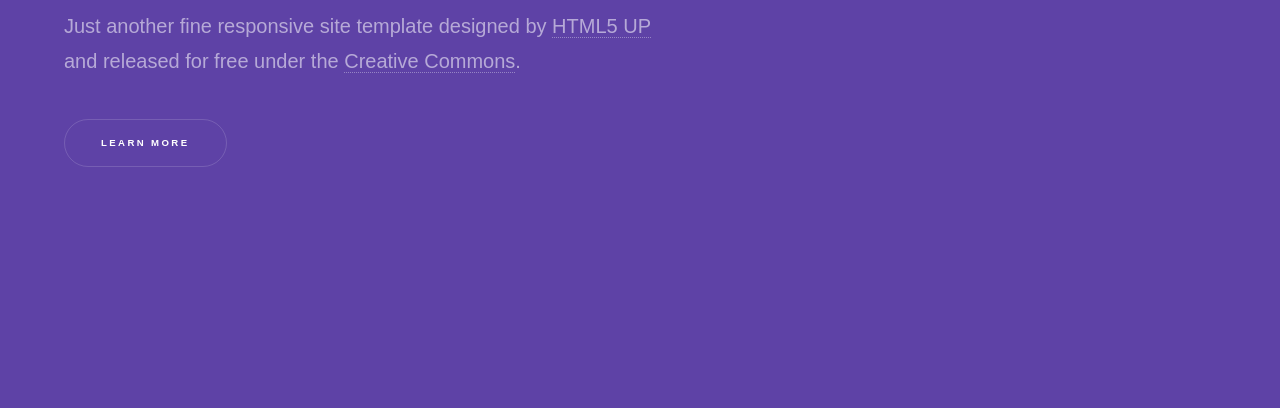
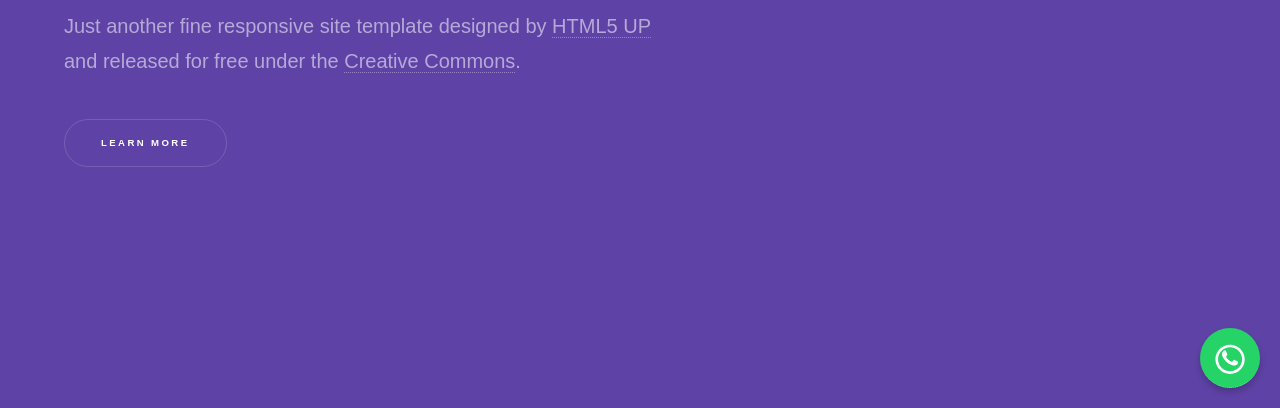
Before and after one commit to AaronDevSolutions/AaronDevSolutions.github.io, a plain HTML site: page index.html in a window 1280 px wide. Shown: the part 392-800 px from the top of the page. Drawn offline with Linux system fonts and the light colour scheme.

Commit message:
Update index.html

```diff
--- a/index.html
+++ b/index.html
@@ -6,6 +6,13 @@
 -->
 <html>
 	<head>
+		<!-- Google Tag Manager -->
+		<script>(function(w,d,s,l,i){w[l]=w[l]||[];w[l].push({'gtm.start':
+		new Date().getTime(),event:'gtm.js'});var f=d.getElementsByTagName(s)[0],
+		j=d.createElement(s),dl=l!='dataLayer'?'&l='+l:'';j.async=true;j.src=
+		'https://www.googletagmanager.com/gtm.js?id='+i+dl;f.parentNode.insertBefore(j,f);
+		})(window,document,'script','dataLayer','GTM-MFNPB7NR');</script>
+		<!-- End Google Tag Manager -->
 		<title>Hyperspace by HTML5 UP</title>
 		<meta charset="utf-8" />
 		<meta name="viewport" content="width=device-width, initial-scale=1, user-scalable=no" />
@@ -13,6 +20,34 @@
 		<noscript><link rel="stylesheet" href="noscript.css" /></noscript>
 	</head>
 	<body class="is-preload">
+			<!-- Google Tag Manager (noscript) -->
+			<noscript><iframe src="https://www.googletagmanager.com/ns.html?id=GTM-MFNPB7NR"
+			height="0" width="0" style="display:none;visibility:hidden"></iframe></noscript>
+			<!-- End Google Tag Manager (noscript) -->
+			<a href="https://wa.me/1234567890"
+			   target="_blank"
+			   style="
+			       position: fixed;
+			       bottom: 20px;
+			       right: 20px;
+			       z-index: 1000;
+			       background-color: #25d366;
+			       color: white;
+			       width: 60px;
+			       height: 60px;
+			       display: flex;
+			       justify-content: center;
+			       align-items: center;
+			       border-radius: 50%;
+			       box-shadow: 0px 4px 6px rgba(0, 0, 0, 0.2);
+			       text-decoration: none;
+			       font-size: 24px;
+			       transition: background-color 0.3s, box-shadow 0.3s;">
+			    <svg xmlns="http://www.w3.org/2000/svg" viewBox="0 0 24 24" style="fill: white; width: 32px; height: 32px;">
+			        <path d="M17.472 14.382c-.297-.149-1.757-.867-2.029-.967-.272-.1-.471-.149-.669.15-.197.297-.767.967-.94 1.165-.173.199-.347.224-.644.075-.297-.149-1.255-.463-2.39-1.475-.883-.788-1.48-1.761-1.654-2.059-.173-.297-.018-.458.13-.606.134-.133.297-.347.446-.52.149-.174.198-.297.298-.496.1-.198.05-.373-.025-.521-.075-.148-.669-1.612-.916-2.21-.242-.58-.487-.502-.669-.512l-.57-.01c-.198 0-.52.074-.792.372-.272.297-1.04 1.016-1.04 2.479 0 1.462 1.065 2.875 1.213 3.074.149.198 2.095 3.2 5.073 4.487.709.306 1.262.489 1.694.626.712.226 1.36.194 1.871.118.571-.085 1.757-.719 2.007-1.413.248-.694.248-1.288.173-1.413-.075-.124-.272-.198-.57-.347zm-5.421 7.618c-4.971 0-9-4.029-9-9 0-4.971 4.029-9 9-9 4.971 0 9 4.029 9 9 0 4.971-4.029 9-9 9zm0-20c-6.075 0-11 4.925-11 11s4.925 11 11 11 11-4.925 11-11-4.925-11-11-11z"/>
+			    </svg>
+			</a>
+
 
 		<!-- Sidebar -->
 			<section id="sidebar">
```
